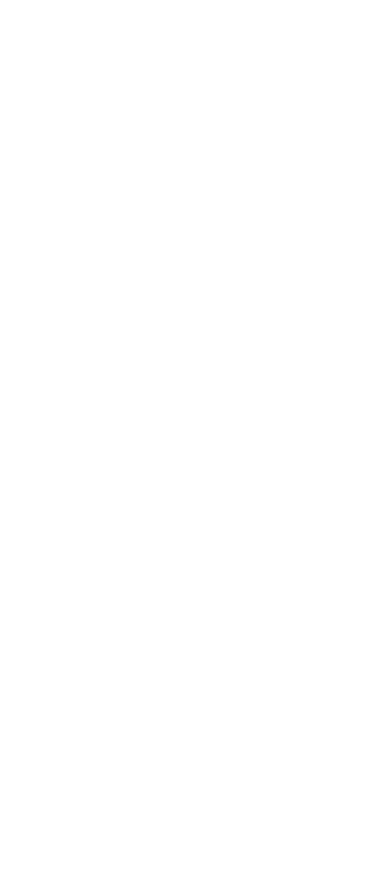
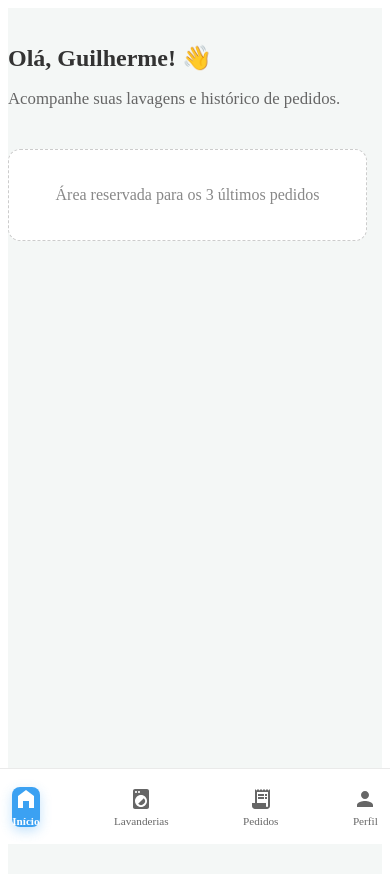
Before and after one commit to KauanLopes25/TCC-FrontEnd, a React (Vite) app: page /home in a window 390 px wide. Before the commit this address had no page. Shown: the top 874 px of the page. Before the commit the page ends 844 px from the top, so only its background shows below. Built offline with nearby package versions, Linux system fonts and the light colour scheme.

Commit message:
feat: reajustando e componentizando menu lateral

```diff
--- a/src/components/Sidebar/sidebar.css
+++ b/src/components/Sidebar/sidebar.css
@@ -33,15 +33,16 @@
   flex: 1; /* Empurra o footer lá para baixo */
   display: flex;
   flex-direction: column;
-  gap: 8px;
+  gap: 50px;
   padding: 0 16px;
+  margin-top: 50px;
 }
 
 /* O "TouchableOpacity" da Web */
 .nav-item {
   display: flex;
   align-items: center;
-  gap: 14px;
+  gap: 50px;
   padding: 14px 16px;
   border-radius: 12px;
   text-decoration: none;
@@ -120,3 +121,54 @@
   text-overflow: ellipsis;
   overflow: hidden;
 }
+
+/* =========================================
+   RESPONSIVIDADE (Menu Inferior no Celular)
+   ========================================= */
+@media (max-width: 768px) {
+  .sidebar-container {
+    width: 100%;
+    height: 75px; /* Altura fixa para a barra inferior */
+    flex-direction: row; /* Coloca os itens lado a lado */
+    position: fixed; /* Prende na tela */
+    top: auto; /* Remove a âncora do topo */
+    gap: 0;
+    bottom: 0; /* Âncora no fundo da tela */
+    border-right: none;
+    border-top: 1px solid #eaeaea;
+    z-index: 1000; /* Garante que fique por cima de tudo */
+  }
+
+  /* Esconde a Logo e o Perfil para economizar espaço */
+  .sidebar-header,
+  .sidebar-footer {
+    display: none;
+  }
+
+  /* Ajusta os botões para ficarem espalhados por igual */
+  .sidebar-nav {
+    flex-direction: row;
+    justify-content: space-around;
+    align-items: center;
+    width: 100%;
+    padding: 0px;
+    margin-top: 0px;
+  }
+
+  /* O botão deixa de ser uma linha e vira uma coluninha (Ícone em cima, texto pequeno embaixo) */
+  .nav-item {
+    flex-direction: column;
+    padding: 0px;
+    gap: 4px;
+    border-radius: 8px;
+    justify-content: center;
+  }
+
+  .nav-icon {
+    font-size: 1.5rem;
+  }
+
+  .nav-item span {
+    font-size: 0.7rem; /* Texto bem pequeno igual em apps nativos */
+  }
+}
--- /dev/null
+++ b/src/pages/Home/home.css
@@ -0,0 +1,44 @@
+/* =========================================
+   O WRAPPER GLOBAL DA ÁREA LOGADA
+   ========================================= */
+.dashboard-layout {
+  display: flex;
+  min-height: 100vh;
+  background-color: #f4f7f6; /* Um fundo cinza bem claro para o Menu Branco saltar aos olhos */
+}
+
+/* =========================================
+   A ÁREA DE CONTEÚDO (Lado Direito)
+   ========================================= */
+.dashboard-content {
+  flex: 1; /* Pega 100% do espaço que sobrou depois dos 260px do Menu Lateral */
+  padding: 40px 50px;
+
+  /* Se o usuário tiver muitos pedidos, a barra de rolagem aparece só aqui,
+     deixando o Menu Lateral paradinho no lugar dele */
+  overflow-y: auto;
+  height: 100vh;
+}
+
+.dashboard-header h1 {
+  font-size: 2rem;
+  color: #333;
+  margin-bottom: 8px;
+  font-weight: 800;
+}
+
+.dashboard-header p {
+  color: #666;
+  font-size: 1.05rem;
+}
+
+@media (max-width: 768px) {
+  .dashboard-content {
+    /* Topo: 20px | Direita: 15px | Fundo: 100px (Protege da barra) | Esquerda: 15px */
+    padding: 20px 15px 20px 0px;
+  }
+
+  .dashboard-header h1 {
+    font-size: 1.5rem;
+  }
+}
--- /dev/null
+++ b/src/pages/Home/index.tsx
@@ -0,0 +1,25 @@
+import { Sidebar } from '../../components/Sidebar';
+import './home.css';
+
+export function Home() {
+  return (
+    <div className="dashboard-layout">
+      {/* LADO ESQUERDO: O Menu Fixo */}
+      <Sidebar />
+
+      {/* LADO DIREITO: O Conteúdo Dinâmico */}
+      <main className="dashboard-content">
+        <header className="dashboard-header">
+          <h1>Olá, Guilherme! 👋</h1>
+          <p>Acompanhe suas lavagens e histórico de pedidos.</p>
+        </header>
+
+        {/* Aqui dentro colocaremos os cards de total e a lista de recentes logo em seguida */}
+        <div style={{ marginTop: '40px', padding: '20px', backgroundColor: 'white', borderRadius: '12px', border: '1px dashed #ccc' }}>
+          <p style={{ textAlign: 'center', color: '#888' }}>Área reservada para os 3 últimos pedidos</p>
+        </div>
+
+      </main>
+    </div>
+  );
+}
--- a/src/routes/appRoutes.tsx
+++ b/src/routes/appRoutes.tsx
@@ -6,6 +6,8 @@
 import { Cadastro } from '../pages/Cadastro';
 import { RecuperarSenha } from '../pages/RecuperarSenha';
 
+import { Home } from '../pages/Home';
+
 export function AppRoutes() {
   return (
     <BrowserRouter>
@@ -13,8 +15,7 @@
         <Route path="/" element={<Welcome />} />
         <Route path="/login" element={<Login />} />
         <Route path="/cadastro" element={<Cadastro />} />
-
-        {/* Nova tela adicionada ao mapa */}
+        <Route path="/home" element={<Home />} />
         <Route path="/recuperar-senha" element={<RecuperarSenha />} />
       </Routes>
     </BrowserRouter>
```
